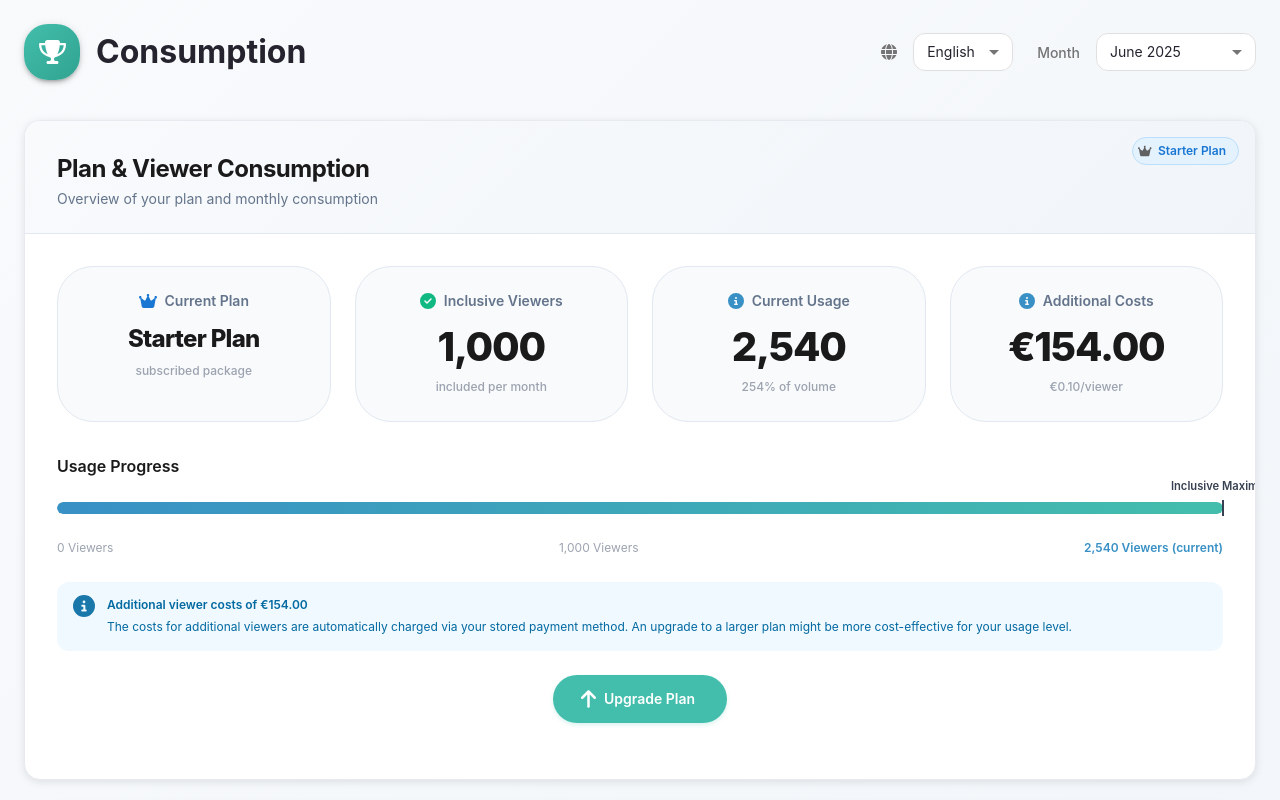
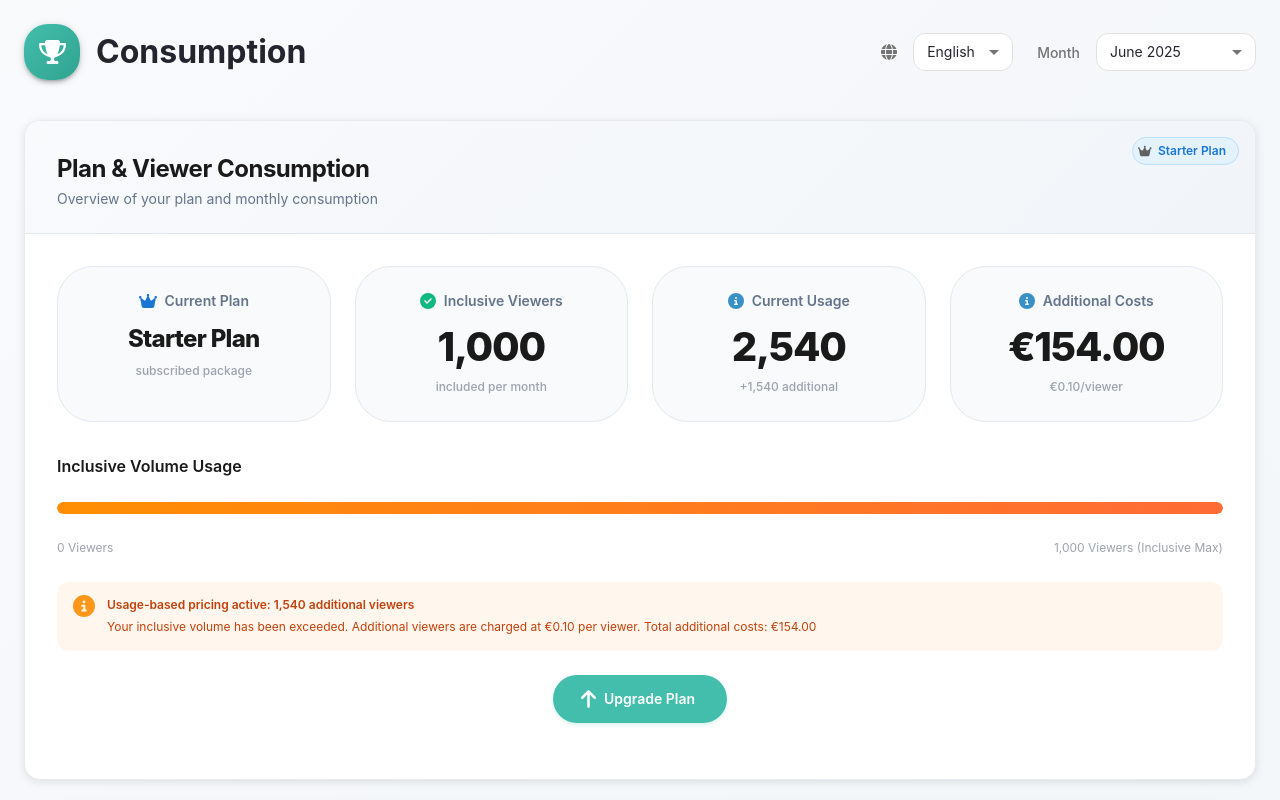
Before and after one commit to DenizD/sleek-mui-glow, a React (Vite) app: page / in a window 1280 px wide. Shown: the top 800 px of the page. Built offline with nearby package versions, Linux system fonts and the light colour scheme.

Commit message:
Refactor usage progress display
Update the usage progress bar to reflect the consumption relative to the inclusive volume, and indicate when usage exceeds the included amount.

```diff
--- a/src/components/dashboard/mui/MuiViewerConsumption.tsx
+++ b/src/components/dashboard/mui/MuiViewerConsumption.tsx
@@ -28,8 +28,11 @@ const MuiViewerConsumption = () => {
   const overage = Math.max(0, currentUsage - packageVolume);
   const costPerViewer = planDetails.pricePerViewer;
   const additionalCosts = overage * costPerViewer;
-  const usagePercentage = (currentUsage / packageVolume) * 100;
-  const percentageOfVolume = Math.round(usagePercentage);
+
+  // Calculate remaining inclusive viewers or overage
+  const remainingInclusive = Math.max(0, packageVolume - currentUsage);
+  const usedInclusive = Math.min(currentUsage, packageVolume);
+  const inclusiveUsagePercentage = (usedInclusive / packageVolume) * 100;
 
   const getPlanBadgeColor = () => {
     switch (planDetails.name) {
@@ -62,7 +65,7 @@ const MuiViewerConsumption = () => {
     {
       title: "Current Usage",
       value: currentUsage.toLocaleString(),
-      subtitle: `${percentageOfVolume}% of volume`,
+      subtitle: overage > 0 ? `+${overage.toLocaleString()} additional` : `${remainingInclusive.toLocaleString()} remaining`,
       tooltip: "Your current viewer usage this month",
       icon: faInfoCircle,
       iconColor: '#3890C5'
@@ -218,7 +221,7 @@ const MuiViewerConsumption = () => {
             ))}
           </Box>
 
-          {/* Usage Progress */}
+          {/* Inclusive Volume Progress */}
           <Typography
             variant="body1"
             sx={{
@@ -229,49 +232,25 @@ const MuiViewerConsumption = () => {
               fontFamily: 'Inter, sans-serif'
             }}
           >
-            Usage Progress
+            Inclusive Volume Usage
           </Typography>
 
           <Box sx={{ position: 'relative', mb: 3 }}>
             <LinearProgress
               variant="determinate"
-              value={Math.min(usagePercentage, 100)}
+              value={inclusiveUsagePercentage}
               sx={{
                 height: 12,
                 borderRadius: 6,
                 backgroundColor: '#F3F4F6',
                 '& .MuiLinearProgress-bar': {
                   borderRadius: 6,
-                  background: 'linear-gradient(90deg, #3890C5 0%, #43BEAC 100%)',
+                  background: inclusiveUsagePercentage >= 100
+                    ? 'linear-gradient(90deg, #FF8E03 0%, #FF6B35 100%)'
+                    : 'linear-gradient(90deg, #3890C5 0%, #43BEAC 100%)',
                 },
               }}
             />
-            {/* Limit Marker */}
-            <Box sx={{
-              position: 'absolute',
-              top: -2,
-              left: '100%',
-              transform: 'translateX(-50%)',
-              width: 2,
-              height: 16,
-              backgroundColor: '#374151',
-              zIndex: 2
-            }} />
-            <Typography
-              variant="caption"
-              sx={{
-                position: 'absolute',
-                top: -25,
-                left: '100%',
-                transform: 'translateX(-50%)',
-                fontSize: '0.7rem',
-                color: '#374151',
-                fontWeight: 600,
-                whiteSpace: 'nowrap'
-              }}
-            >
-              Inclusive Maximum
-            </Typography>
           </Box>
 
           <Box sx={{ display: 'flex', justifyContent: 'space-between', mb: 3 }}>
@@ -279,35 +258,31 @@ const MuiViewerConsumption = () => {
               0 Viewers
             </Typography>
             <Typography variant="caption" sx={{ color: '#9CA3AF', fontSize: '0.75rem' }}>
-              {packageVolume.toLocaleString()} Viewers
-            </Typography>
-            <Typography variant="caption" sx={{ color: '#3890C5', fontSize: '0.75rem', fontWeight: 600 }}>
-              {currentUsage.toLocaleString()} Viewers (current)
+              {packageVolume.toLocaleString()} Viewers (Inclusive Max)
             </Typography>
           </Box>
 
-          {/* Information Alert & Action Button */}
-          {overage > 0 && (
+          {/* Status Information */}
+          {overage > 0 ? (
             <Box sx={{ display: 'flex', flexDirection: 'column', gap: 3 }}>
               <Alert
-                severity="info"
+                severity="warning"
                 icon={<FontAwesomeIcon icon={faInfoCircle} />}
                 sx={{
-                  backgroundColor: '#F0F9FF',
-                  borderColor: '#BAE6FD',
-                  color: '#0369A1',
+                  backgroundColor: '#FFF7ED',
+                  borderColor: '#FED7AA',
+                  color: '#C2410C',
                   '& .MuiAlert-icon': {
-                    color: '#0369A1'
+                    color: '#FF8E03'
                   }
                 }}
               >
                 <Typography variant="body2" sx={{ fontWeight: 600, mb: 0.5 }}>
-                  Additional viewer costs of €{additionalCosts.toFixed(2)}
+                  Usage-based pricing active: {overage.toLocaleString()} additional viewers
                 </Typography>
                 <Typography variant="caption" sx={{ fontSize: '0.75rem' }}>
-                  The costs for additional viewers are automatically charged via your
-                  stored payment method. An upgrade to a larger plan might be more
-                  cost-effective for your usage level.
+                  Your inclusive volume has been exceeded. Additional viewers are charged at €{costPerViewer.toFixed(2)} per viewer.
+                  Total additional costs: €{additionalCosts.toFixed(2)}
                 </Typography>
               </Alert>
 
@@ -337,6 +312,27 @@ const MuiViewerConsumption = () => {
                 </Button>
               </Box>
             </Box>
+          ) : (
+            <Alert
+              severity="success"
+              icon={<FontAwesomeIcon icon={faCheckCircle} />}
+              sx={{
+                backgroundColor: '#F0FDF4',
+                borderColor: '#BBF7D0',
+                color: '#166534',
+                '& .MuiAlert-icon': {
+                  color: '#10B981'
+                }
+              }}
+            >
+              <Typography variant="body2" sx={{ fontWeight: 600, mb: 0.5 }}>
+                Within inclusive volume: {remainingInclusive.toLocaleString()} viewers remaining
+              </Typography>
+              <Typography variant="caption" sx={{ fontSize: '0.75rem' }}>
+                You're currently using {usedInclusive.toLocaleString()} of your {packageVolume.toLocaleString()} inclusive viewers.
+                No additional charges apply.
+              </Typography>
+            </Alert>
           )}
         </Box>
       </CardContent>
```
